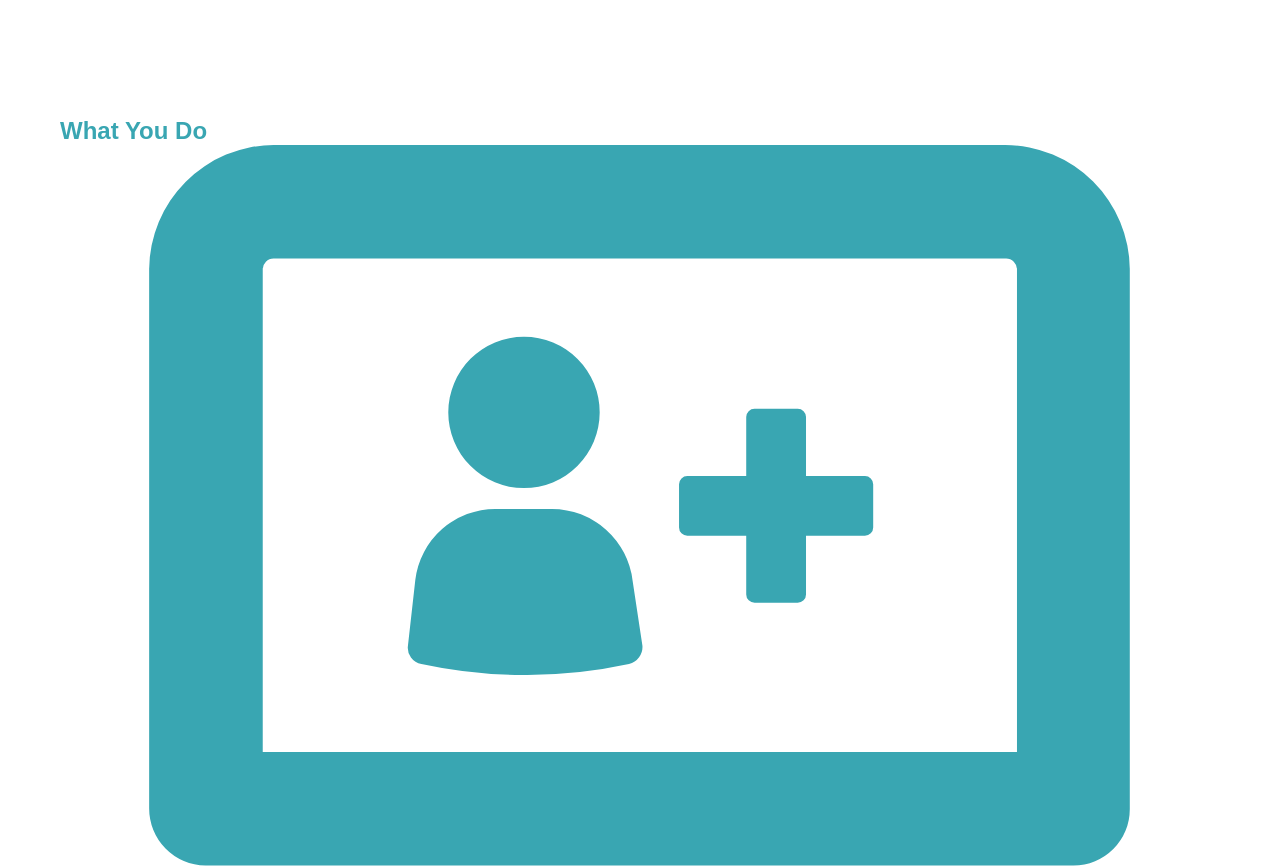
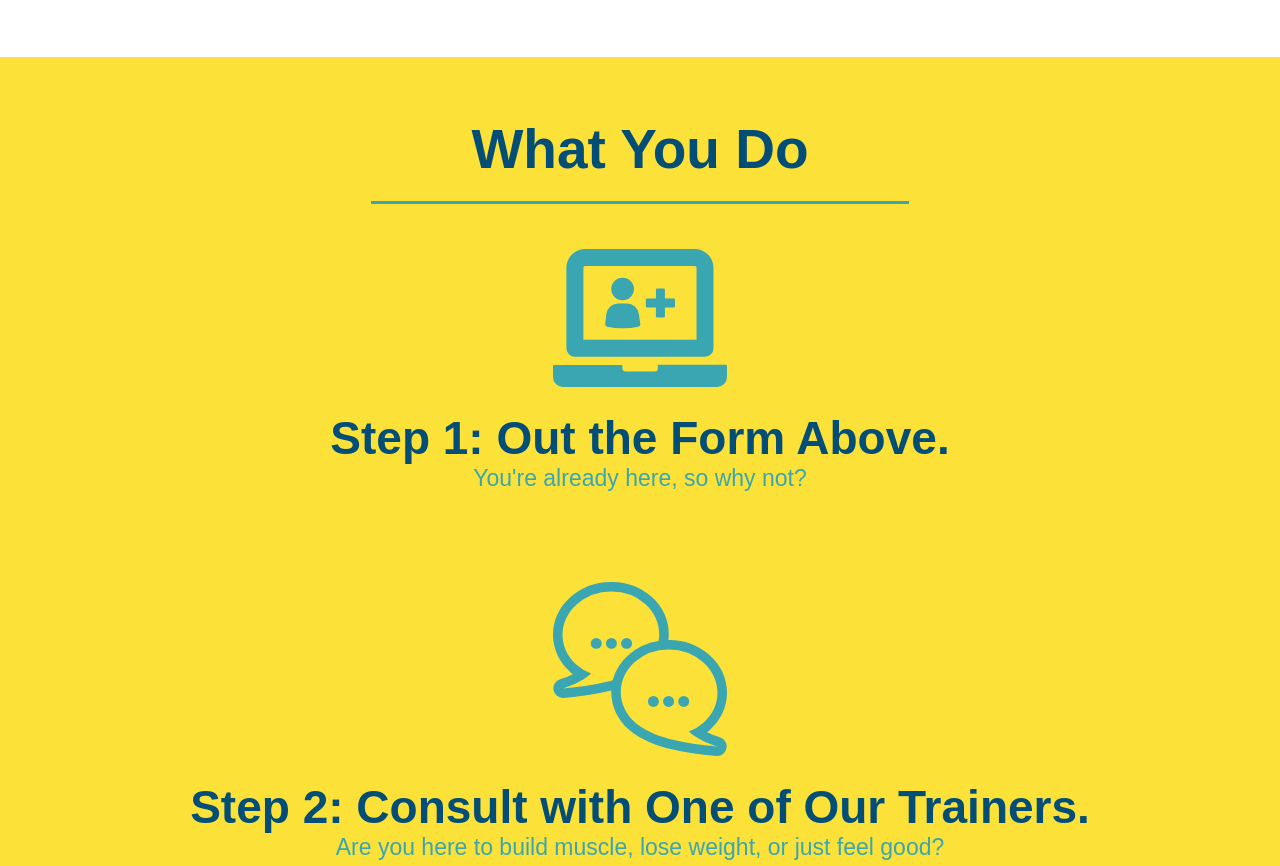
Before and after one commit to Wittywhitaker14/run-buddy, a plain HTML site: page index.html in a window 1280 px wide. Shown: the part 1003-1869 px from the top of the page. Drawn offline with Linux system fonts and the light colour scheme.

Commit message:
style what you do section

```diff
--- a/assets/css/style.css/style.css
+++ b/assets/css/style.css/style.css
@@ -111,15 +111,6 @@ section {
     text-align: center;
 }
 
-.intro h2 {
-    font-size: 55px;
-    color: #024e76;
-    margin-bottom: 35px;
-    padding: 0 100px 20px 100px;
-    border-bottom: 3px solid;
-    border-color: #fce138;
-    display: inline-block;
-}
 .intro p {
     line-height: 1.7;
     color: #39a6b2;
@@ -127,3 +118,50 @@ section {
     font-size: 20px;
     margin: 0 auto;
 }
+.steps {
+    text-align: center;
+    background: #fce138;
+}
+.steps h2 {
+    font-size: 55px;
+    color: #024e76;
+    margin-bottom: 35px;
+    padding: 0 100px 20px 100px;
+    border-bottom: 3px solid;
+    border-color: #39a6b2;
+}
+.section-title {
+    font-size: 55px;
+    color: #024e76;
+    margin-bottom: 35px;
+    padding: 0 100px 20px 100px;
+    display: inline-block;
+    border-bottom: 3px solid;
+}
+.primary-border {
+    border-color: #fce138;
+}
+
+.secondary-border {
+    border-color: #39a6b2;
+}
+
+.steps div {
+    margin-bottom: 80px;
+}
+
+.steps img {
+    width: 15%;
+    margin: 10px 0;
+}
+
+.steps h3 {
+    color: #024e76;
+    font-size: 46px;
+    margin-top: 10px;
+}
+
+.steps p {
+    color: #39a6b2;
+    font-size: 23px;
+}
--- a/index.html
+++ b/index.html
@@ -67,18 +67,18 @@
         <!-- hero/jumobotron -->
         <!-- "what we do"-->
         <section id="what-we-do" class="intro">
-            <h2>What We Do</h2>
+            <h2 class= "section-title primary-border">What We Do</h2>
             <p>
                 butcher selfies chambray shappy chic gentrify readymade yr Echo Park XOXO Tumbler normcore Bansky direct trade Blue Bottle chillwave you probably haven't heard of them single-origin coffe Vice fanny pack fixie Odd Future Austin fingerstache pickled twee synth Wes Anderson Thundercats viral bitters flannel meggings narwhal Marfa Schlitz sustainable Intelligentsia umami deep v craft
             </p>
         </section>
         <!-- "what you do"-->
-        <section id="what-you-do">
-            <h2>What You Do</h2>
+        <section id="what-you-do" class="steps">
+            <h2 class="section-title secondary-border">What You Do</h2>
 
             <div>
                 <img src="./assets/css/images/step-1.svg" alt="">
-                <h3>Step 1: Fill Out the Form Above.</h3>
+                <h3>Step 1: <span> Out the Form Above.</span></h3>
                 <p>You're already here, so why not?</p>
             </div>
 
```
